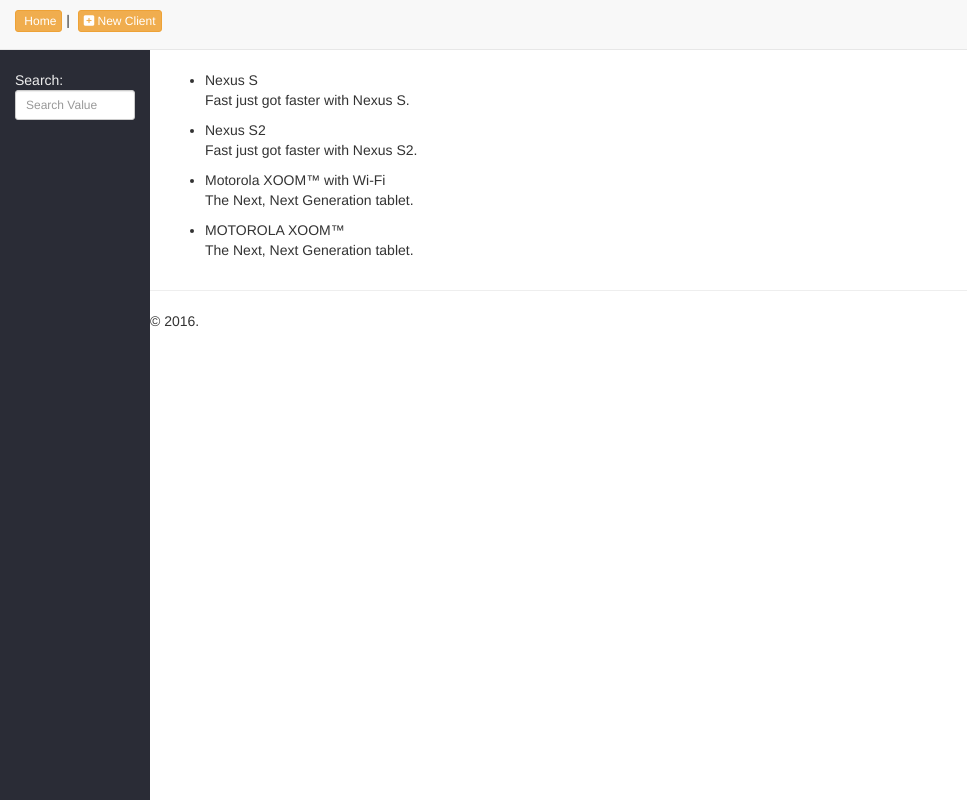
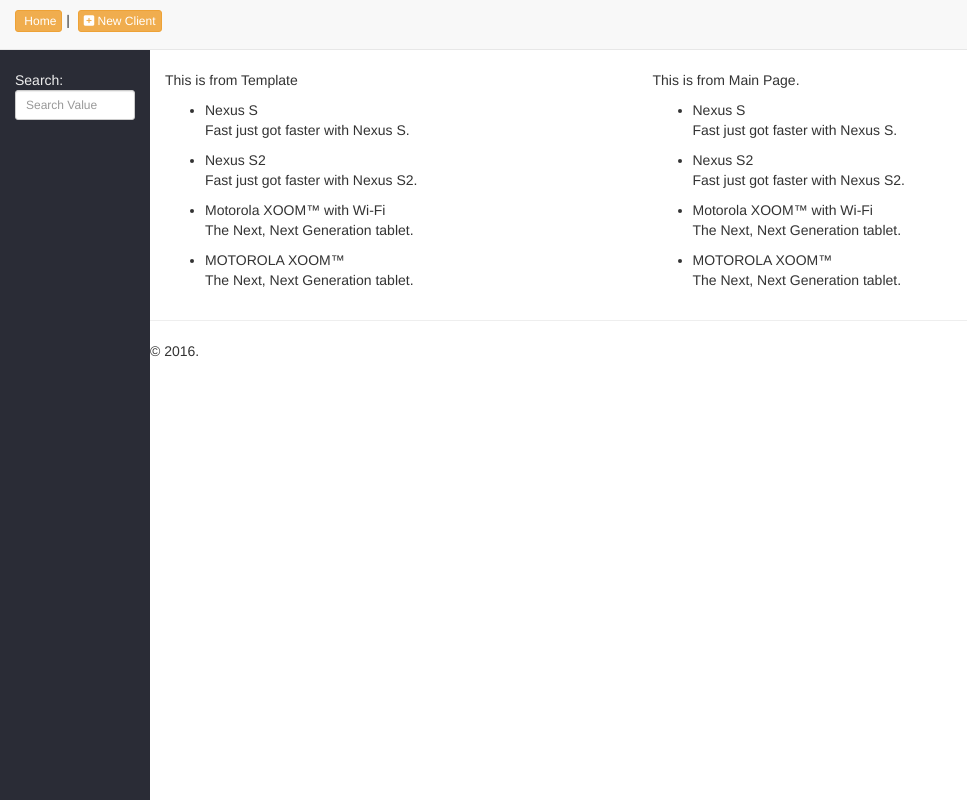
Before and after one commit to vishipayyallore/angularjs-samples, a website: page angularjs-phonecat/app/index.html in a window 1280 px wide. Shown: the top 800 px of the page, without its empty margins (0-967 px from the left). Drawn offline with nearby package versions, Linux system fonts and the light colour scheme; some icons are missing.

Commit message:
Finding out the reason of template not getting updated.

```diff
--- a/angularjs-phonecat/app/PhoneList/phone-list.controller.js
+++ b/angularjs-phonecat/app/PhoneList/phone-list.controller.js
@@ -8,6 +8,7 @@
 
         function PhoneListController($scope){
             var vm = this;
+
 
             vm.phones = [
                 {
@@ -24,6 +25,8 @@
                 snippet: 'The Next, Next Generation tablet.'
                 }
             ];
+
+            vm.queryOn = '';
         }
 
 })();
--- a/angularjs-phonecat/app/PhoneList/phone-list.template.html
+++ b/angularjs-phonecat/app/PhoneList/phone-list.template.html
@@ -1,6 +1,7 @@
-        <ul>
-        	<li ng-repeat="phone in vm.phones">
-            	<span>{{phone.name}}</span>
-                <p>{{phone.snippet}}</p>
-            </li>
-        </ul>
+
+<ul class="phones">
+    <li ng-repeat="phone in vm.phones | filter: vm.queryOn">
+        <span>{{phone.name}}</span>
+        <p>{{phone.snippet}}</p>
+    </li>
+</ul>
--- a/angularjs-phonecat/app/index.html
+++ b/angularjs-phonecat/app/index.html
@@ -16,11 +16,10 @@
     <script src="PhoneList/phone-list.component.js"></script>
 </head>
 
-<body>
+<body ng-controller="PhoneListController as vm">
 
     <div id="sidebar" class="col-md-2">
-        <br>
-        Search: <input ng-model="$ctrl.query" class="form-control input-sm" placeholder="Search Value" />
+        <br> Search: <input ng-model="vm.queryOn" class="form-control input-sm" placeholder="Search Value" />
     </div>
     <div id="wrapper">
         <div class="navbar navbar-default navbar-fixed-top">
@@ -33,9 +32,24 @@
         </div>
 
         <div class="container body-content">
-             <br>
-            <!-- Use a custom component to render a list of phones -->
-            <phone-list></phone-list>
+            <br>
+            <div class="row">
+                <div class="col-md-5">
+                    <p>This is from Template</p>
+                    <!-- Use a custom component to render a list of phones -->
+                    <phone-list></phone-list>
+                </div>
+                <div class="col-md-5">
+                    <p>This is from Main Page.</p>
+                    <ul class="phones">
+                        <li ng-repeat="phone in vm.phones | filter: vm.queryOn">
+                            <span>{{phone.name}}</span>
+                            <p>{{phone.snippet}}</p>
+                        </li>
+                        {{vm.queryOn}}
+                    </ul>
+                </div>
+            </div>
         </div>
 
         <footer>
```
